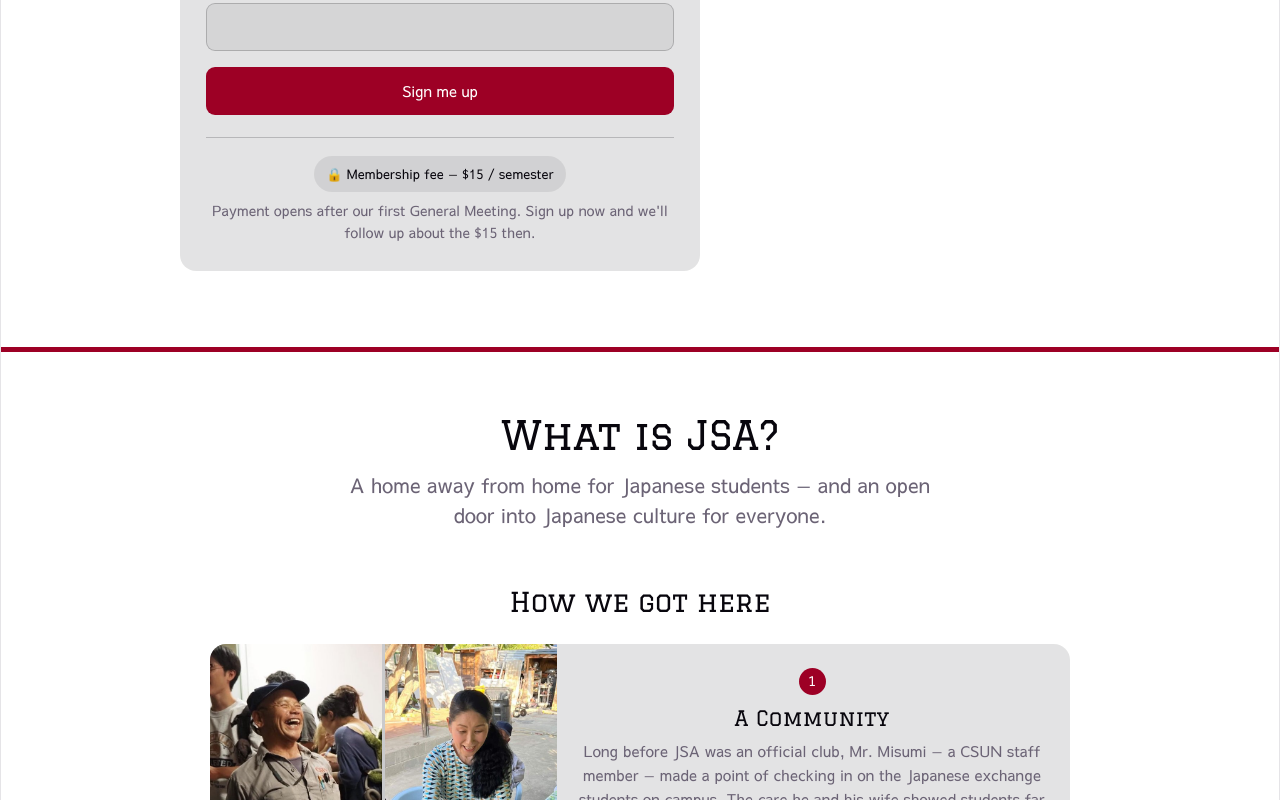
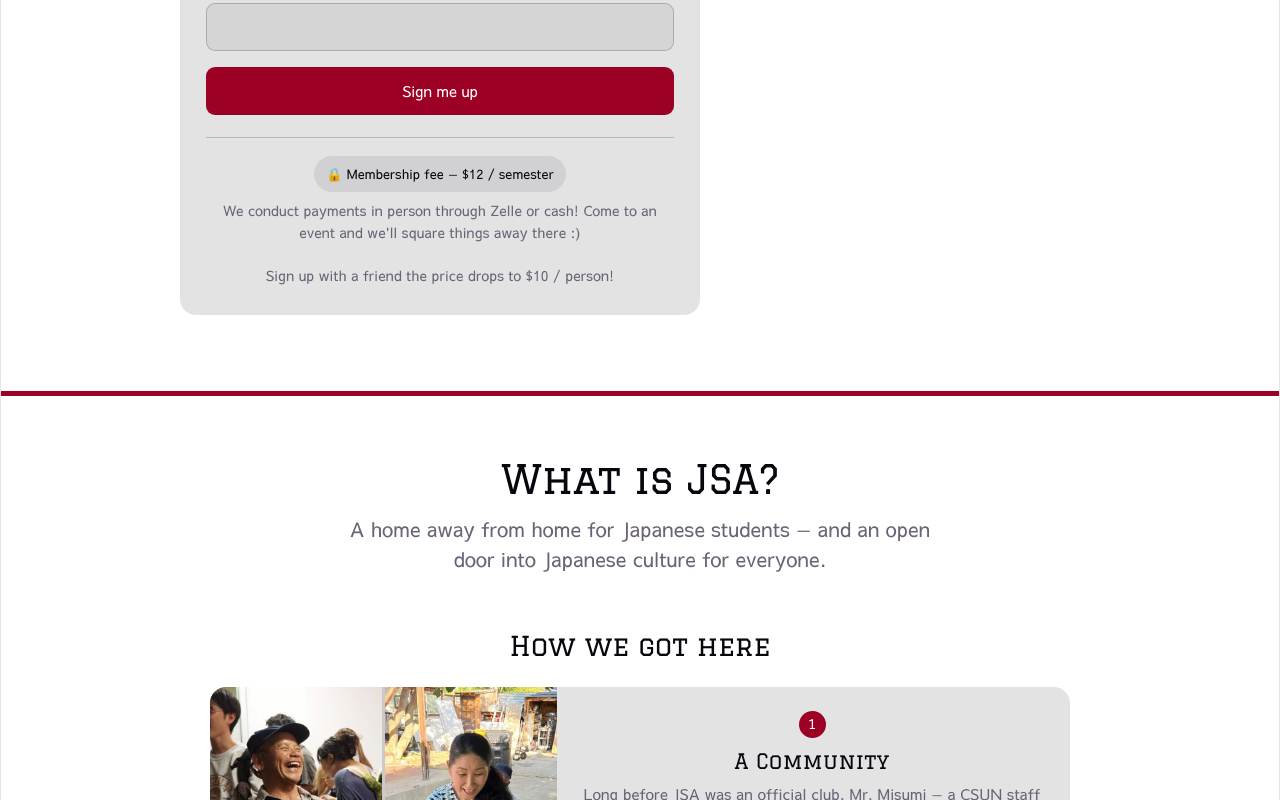
Before and after one commit to 13kanaoka/jsa-website, a React (Vite) app: page / in a window 1280 px wide. Shown: the part 1880-2680 px from the top of the page. Built offline with nearby package versions, Linux system fonts and the light colour scheme; a web font is replaced by a local one.

Commit message:
feat(membership): update pricing from $15 to $12 and two person discount

```diff
--- a/src/i18n/translations.jsx
+++ b/src/i18n/translations.jsx
@@ -26,11 +26,11 @@ export const translations = {
       emailLabel: 'Email',
       submit: 'Sign me up',
       submitting: 'Sending…',
-      done: "You're on the list! We'll reach out about membership after the first General Meeting.",
+      done: "You're on the list!",
       error: 'Something went wrong — double-check your details and try again.',
       errorDuplicate: 'That email is already on the list.',
-      payTitle: 'Membership fee — $15 / semester',
-      payNote: 'Payment opens after our first General Meeting. Sign up now and we\'ll follow up about the $15 then.',
+      payTitle: 'Membership fee — $12 / semester',
+      payNote: "We conduct payments in person through Zelle or cash! Come to an event and we'll square things away there :)\n\nSign up with a friend the price drops to $10 / person!",
       officerTitle: 'Board Officer Application',
       officerNote: 'Currently unavailable — check back in December!',
     },
@@ -76,7 +76,7 @@ export const translations = {
         },
         {
           q: 'Do I need to pay to be a member?',
-          a: 'We have a per-semester membership fee of $15. This money *never* goes to any board members — it is entirely so we can fund our events and give you awesome activities, free food, and the resources to give back to our members as much as possible.',
+          a: 'We have a per-semester membership fee of $12. This money *never* goes to any board members — it is entirely so we can fund our events and give you awesome activities, free food, and the resources to give back to our members as much as possible.',
         },
         {
           q: 'How often do you hold events?',
@@ -123,8 +123,8 @@ export const translations = {
       done: '登録が完了しました！会費については、最初のゼネラルミーティングのあとにご連絡します。',
       error: '問題が発生しました。入力内容を確認して、もう一度お試しください。',
       errorDuplicate: 'そのメールアドレスはすでに登録されています。',
-      payTitle: '会費 — 1学期 $15',
-      payNote: 'お支払いは最初のゼネラルミーティングのあとに開始します。今すぐ登録すれば、そのときに $15 についてご案内します。',
+      payTitle: '会費 — 1学期 $12',
+      payNote: 'お支払いはZelleまたは現金で、対面にて承ります！イベントにお越しいただければ、その場で精算しましょう :)\n\nお友達と一緒にお申し込みいただくと、お一人あたり$10に割引になります！',
       officerTitle: '役員応募',
       officerNote: '現在受付停止中です — 12月にまたご確認ください！',
     },
@@ -170,7 +170,7 @@ export const translations = {
         },
         {
           q: 'メンバーになるにはお金がかかりますか？',
-          a: '学期ごとに15ドルの会費があります。このお金が役員に渡ることは*一切*ありません。すべて、イベントの運営や、楽しいアクティビティ・無料の食事、そしてメンバーにできる限り還元するためのリソースに使われます。',
+          a: '学期ごとに12ドルの会費があります。このお金が役員に渡ることは*一切*ありません。すべて、イベントの運営や、楽しいアクティビティ・無料の食事、そしてメンバーにできる限り還元するためのリソースに使われます。',
         },
         {
           q: 'イベントはどのくらいの頻度で開催していますか？',
--- a/src/pages/membership-page/Membership.css
+++ b/src/pages/membership-page/Membership.css
@@ -115,6 +115,7 @@
   margin-top: 22px;
   padding-top: 18px;
   border-top: 1px solid var(--name-edge);
+  white-space: pre-line;
 }
 .mem-pay-badge {
   display: inline-block;
```
